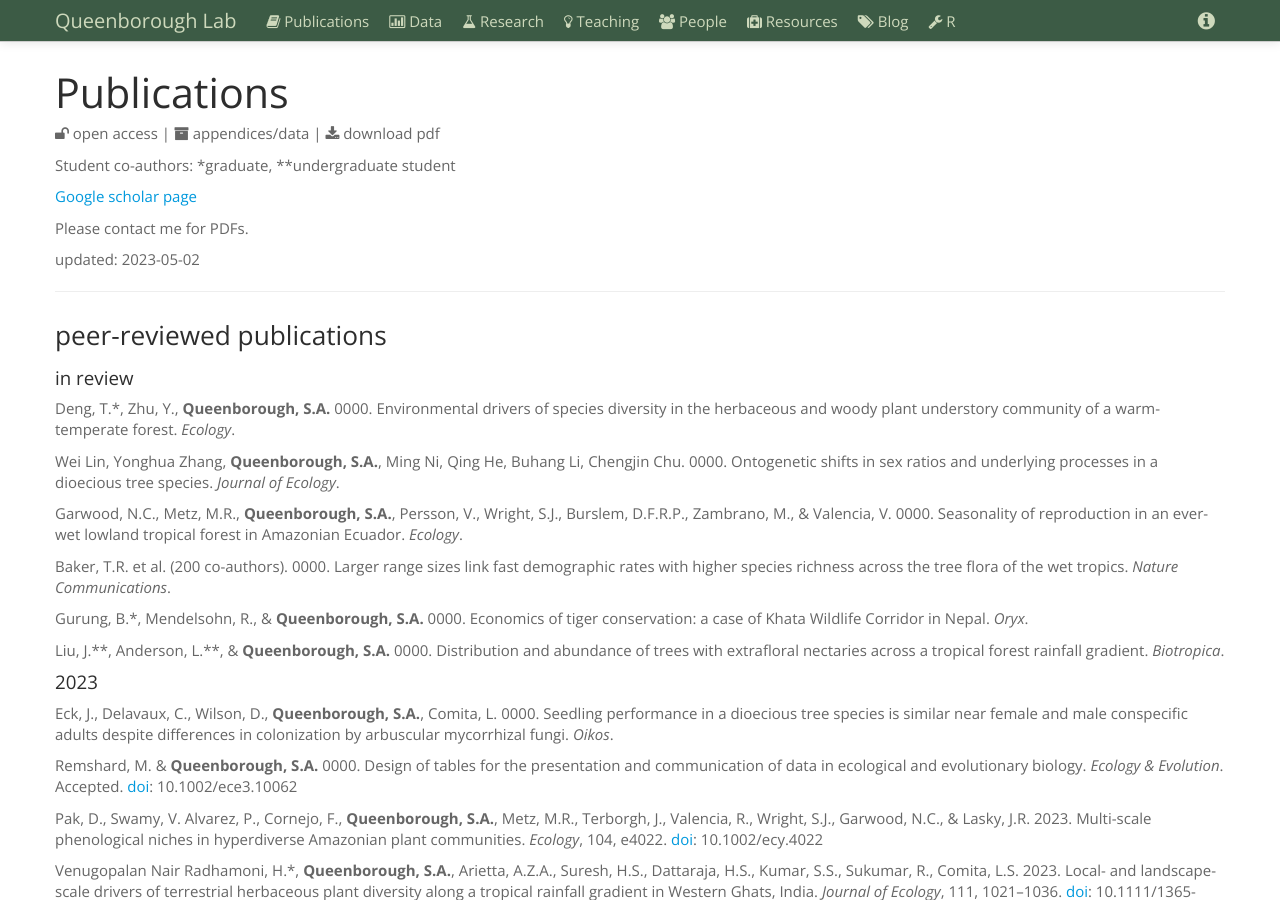
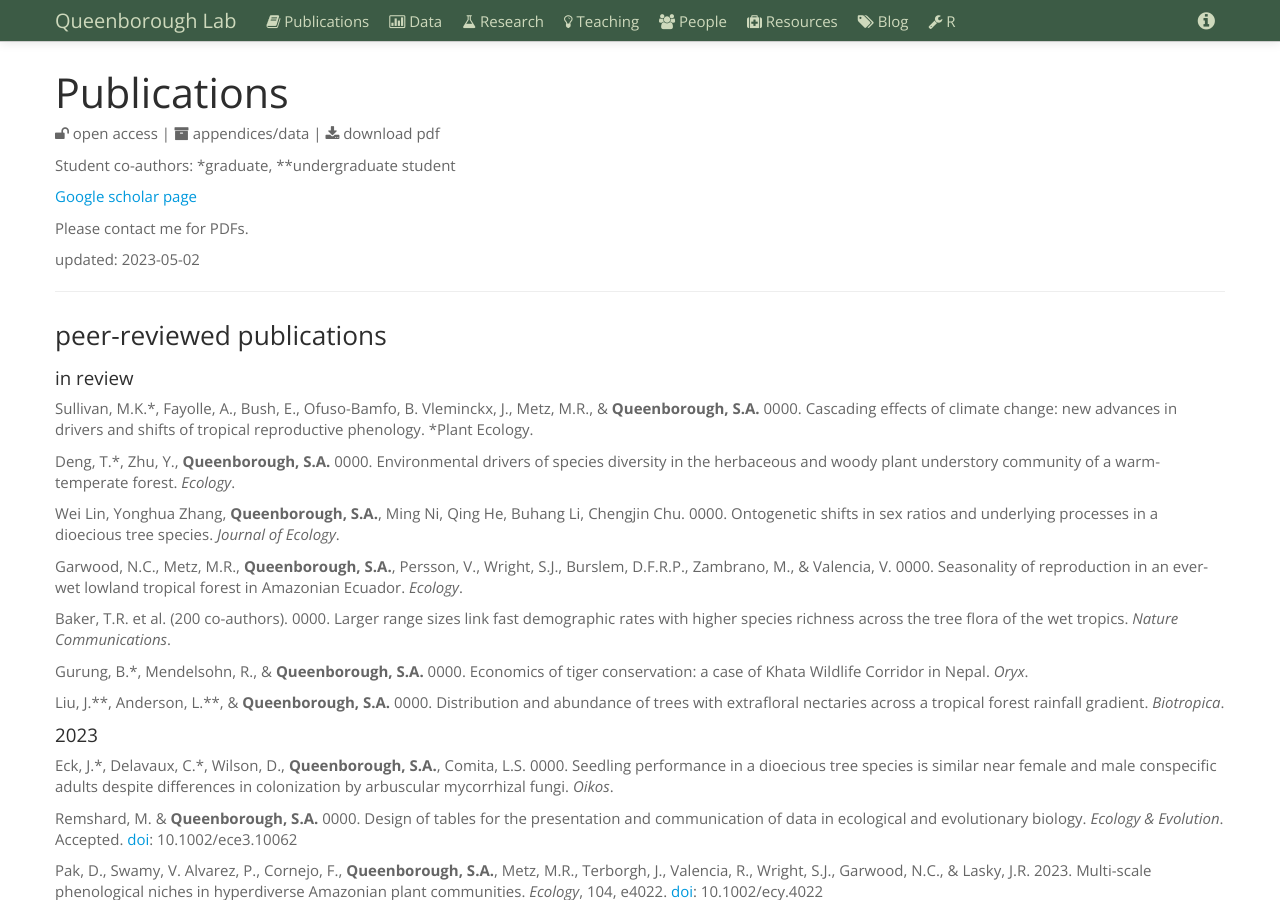
Before and after one commit to saq/saq.github.io, a Jekyll site: the page built from publications.md, in a window 1280 px wide and 900 px high. Built offline with Jekyll 4.4.1, drawn with Linux system fonts in a browser that asks for light colours.

Commit message:
Update publications.md

```diff
--- a/publications.md
+++ b/publications.md
@@ -41,6 +41,8 @@ Young, K.J.\*, Piotto, D., **Queenborough, S.A.**, & Ashton, M.S. 0000. Cacao ag
 
 #### in review
 
+Sullivan, M.K.\*, Fayolle, A., Bush, E., Ofuso-Bamfo, B. Vleminckx, J., Metz, M.R., & **Queenborough, S.A.** 0000. Cascading effects of climate change: new advances in drivers and shifts of tropical reproductive phenology. *Plant Ecology.
+
 Deng, T.\*, Zhu, Y., **Queenborough, S.A.** 0000. Environmental drivers of species diversity in the herbaceous and woody plant understory community of a warm-temperate forest. *Ecology*.
 
 Wei Lin, Yonghua Zhang, **Queenborough, S.A.**, Ming Ni, Qing He, Buhang Li, Chengjin Chu. 0000. Ontogenetic shifts in sex ratios and underlying processes in a dioecious tree species. *Journal of Ecology*.
@@ -55,7 +57,7 @@ Liu, J.\*\*, Anderson, L.\*\*, & **Queenborough, S.A.** 0000. Distribution and a
 
 
 #### 2023
-Eck, J., Delavaux, C., Wilson, D., **Queenborough, S.A.**, Comita, L. 0000. Seedling performance in a dioecious tree species is similar near female and male conspecific adults despite differences in colonization by arbuscular mycorrhizal fungi. *Oikos*.
+Eck, J.\*, Delavaux, C.\*, Wilson, D., **Queenborough, S.A.**, Comita, L.S. 0000. Seedling performance in a dioecious tree species is similar near female and male conspecific adults despite differences in colonization by arbuscular mycorrhizal fungi. *Oikos*.
 
 Remshard, M. & **Queenborough, S.A.** 0000.  Design of tables for the presentation and communication of data in ecological and evolutionary biology. *Ecology & Evolution*. Accepted. [doi](): 10.1002/ece3.10062
 
```
